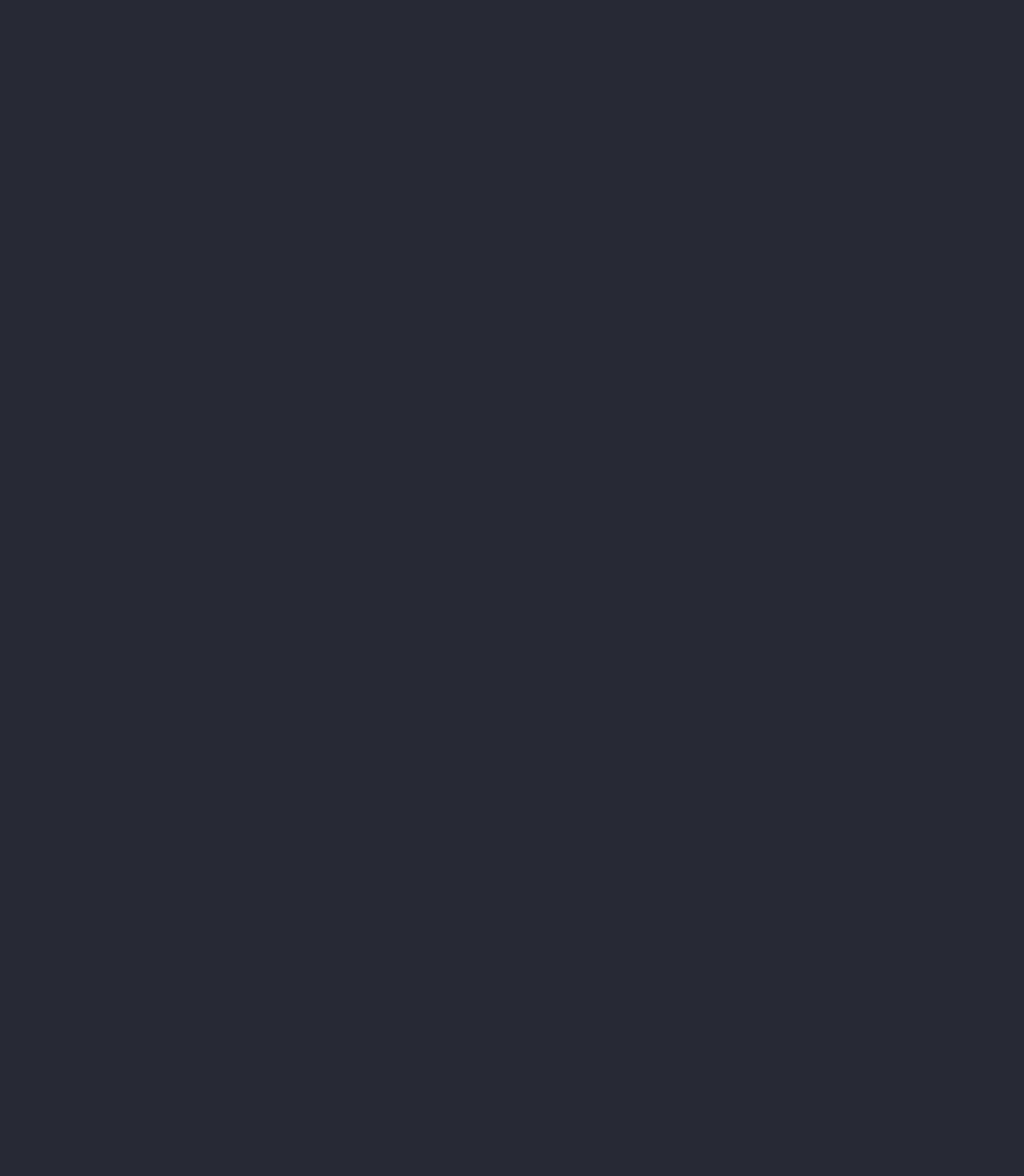
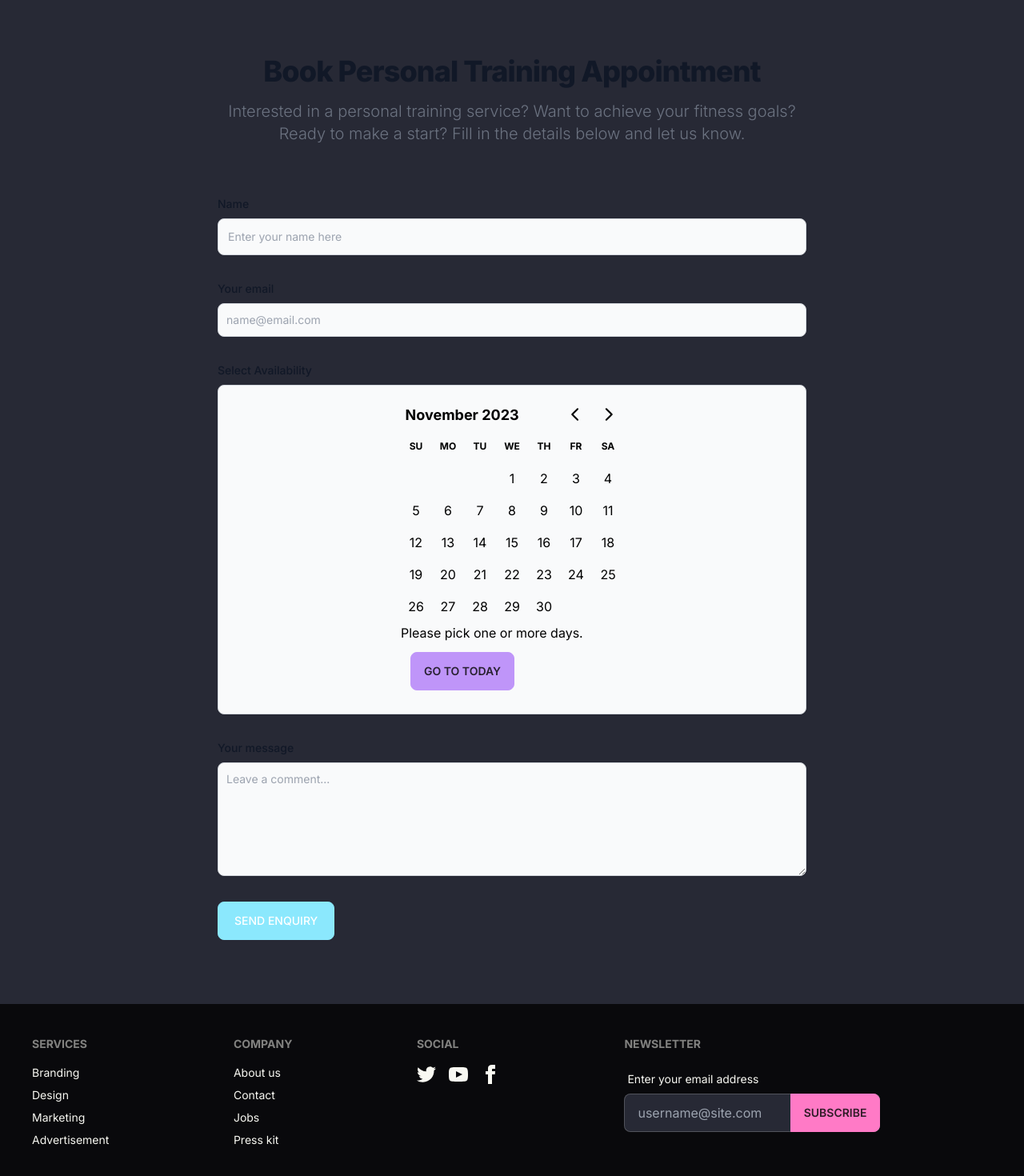
Before and after one commit to TroydonAnabolic/troydon-fitness-next, a Next.js app: page /appointments in a window 1280 px wide. Shown: the part 114-1584 px from the top of the page at 80% size. Before the commit the page ends 800 px from the top, so only its background shows below. Built offline with nearby package versions, Linux system fonts and the light colour scheme.

Commit message:
create skeleton structure for page

```diff
--- /dev/null
+++ b/src/app/Footer.tsx
@@ -0,0 +1,80 @@
+import React from "react";
+
+const Footer = () => {
+  return (
+    <footer className="footer p-10 bg-base-300 text-base-content">
+      <nav>
+        <header className="footer-title">Services</header>
+        <a className="link link-hover">Branding</a>
+        <a className="link link-hover">Design</a>
+        <a className="link link-hover">Marketing</a>
+        <a className="link link-hover">Advertisement</a>
+      </nav>
+      <nav>
+        <header className="footer-title">Company</header>
+        <a className="link link-hover">About us</a>
+        <a className="link link-hover">Contact</a>
+        <a className="link link-hover">Jobs</a>
+        <a className="link link-hover">Press kit</a>
+      </nav>
+      <nav>
+        <header className="footer-title">Social</header>
+        <div className="grid grid-flow-col gap-4">
+          <a>
+            <svg
+              xmlns="http://www.w3.org/2000/svg"
+              width="24"
+              height="24"
+              viewBox="0 0 24 24"
+              className="fill-current"
+            >
+              <path d="M24 4.557c-.883.392-1.832.656-2.828.775 1.017-.609 1.798-1.574 2.165-2.724-.951.564-2.005.974-3.127 1.195-.897-.957-2.178-1.555-3.594-1.555-3.179 0-5.515 2.966-4.797 6.045-4.091-.205-7.719-2.165-10.148-5.144-1.29 2.213-.669 5.108 1.523 6.574-.806-.026-1.566-.247-2.229-.616-.054 2.281 1.581 4.415 3.949 4.89-.693.188-1.452.232-2.224.084.626 1.956 2.444 3.379 4.6 3.419-2.07 1.623-4.678 2.348-7.29 2.04 2.179 1.397 4.768 2.212 7.548 2.212 9.142 0 14.307-7.721 13.995-14.646.962-.695 1.797-1.562 2.457-2.549z"></path>
+            </svg>
+          </a>
+          <a>
+            <svg
+              xmlns="http://www.w3.org/2000/svg"
+              width="24"
+              height="24"
+              viewBox="0 0 24 24"
+              className="fill-current"
+            >
+              <path d="M19.615 3.184c-3.604-.246-11.631-.245-15.23 0-3.897.266-4.356 2.62-4.385 8.816.029 6.185.484 8.549 4.385 8.816 3.6.245 11.626.246 15.23 0 3.897-.266 4.356-2.62 4.385-8.816-.029-6.185-.484-8.549-4.385-8.816zm-10.615 12.816v-8l8 3.993-8 4.007z"></path>
+            </svg>
+          </a>
+          <a>
+            <svg
+              xmlns="http://www.w3.org/2000/svg"
+              width="24"
+              height="24"
+              viewBox="0 0 24 24"
+              className="fill-current"
+            >
+              <path d="M9 8h-3v4h3v12h5v-12h3.642l.358-4h-4v-1.667c0-.955.192-1.333 1.115-1.333h2.885v-5h-3.808c-3.596 0-5.192 1.583-5.192 4.615v3.385z"></path>
+            </svg>
+          </a>
+        </div>
+      </nav>
+      <form>
+        <header className="footer-title">Newsletter</header>
+        <fieldset className="form-control w-80">
+          <label className="label">
+            <span className="label-text">Enter your email address</span>
+          </label>
+          <div className="relative">
+            <input
+              type="text"
+              placeholder="username@site.com"
+              className="input input-bordered w-full pr-16"
+            />
+            <button className="btn btn-primary absolute top-0 right-0 rounded-l-none">
+              Subscribe
+            </button>
+          </div>
+        </fieldset>
+      </form>
+    </footer>
+  );
+};
+
+export default Footer;
--- a/src/app/appointments/page.tsx
+++ b/src/app/appointments/page.tsx
@@ -1,3 +1,4 @@
+import PersonalTrainingForm from "@/components/PersonalTrainingForm";
 import React from "react";
 
 const BookAppointment = () => {
@@ -5,7 +6,7 @@ const BookAppointment = () => {
   return (
     <div>
       <title> Book Appointments</title>
-      <section> Fill in your details here</section>
+      <PersonalTrainingForm />
     </div>
   );
 };
--- a/src/app/globals.css
+++ b/src/app/globals.css
@@ -21,5 +21,5 @@
 
 body {
   color: rgb(var(--foreground-rgb));
-  background: rgb(var(--background-end-rgb));
+  /* background: rgb(var(--background-end-rgb)); */
 }
--- a/src/app/layout.tsx
+++ b/src/app/layout.tsx
@@ -1,9 +1,11 @@
 import "./globals.css";
+import "react-day-picker/dist/style.css";
 import type { Metadata } from "next";
 import { Inter } from "next/font/google";
 import Image from "next/image";
 import Link from "next/link";
 import NavBar from "./NavBar";
+import Footer from "./Footer";
 
 const inter = Inter({ subsets: ["latin"] });
 
@@ -20,8 +22,11 @@ export default function RootLayout({
   return (
     <html lang="en" data-theme="dracula">
       <body className={inter.className}>
-        <NavBar />
-        <main>{children}</main>
+        <div className="flex flex-col min-h-screen">
+          <NavBar />
+          <main className="flex-1 p-4">{children}</main>
+          <Footer />
+        </div>
       </body>
     </html>
   );
--- /dev/null
+++ b/src/components/DatePickerCustom.tsx
@@ -0,0 +1,74 @@
+import React, { useState } from "react";
+import { DayPicker, DateRange, DayClickEventHandler } from "react-day-picker";
+import { addMonths, isSameMonth, isSameDay } from "date-fns";
+
+const DatePickerCustom = () => {
+  const [selectedDays, setSelectedDays] = useState<Date[]>([]);
+  const today = new Date();
+  const nextMonth = addMonths(new Date(), 1);
+  const [month, setMonth] = useState<Date>(nextMonth);
+
+  const handleDayClick: DayClickEventHandler = (day, modifiers) => {
+    const newSelectedDays = [...selectedDays];
+    if (modifiers.selected) {
+      const index = selectedDays.findIndex((selectedDay) =>
+        isSameDay(day, selectedDay)
+      );
+      newSelectedDays.splice(index, 1);
+    } else {
+      newSelectedDays.push(day);
+    }
+    setSelectedDays(newSelectedDays);
+  };
+
+  const handleResetClick = () => setSelectedDays([]);
+
+  let footer = (
+    <div>
+      <p>Please pick one or more days.</p>
+
+      <button
+        className="btn btn-secondary m-3"
+        disabled={isSameMonth(today, month)}
+        onClick={() => setMonth(today)}
+      >
+        Go to Today
+      </button>
+    </div>
+  );
+
+  if (selectedDays.length > 0)
+    footer = (
+      <div>
+        <p>
+          You selected {selectedDays.length} days.{" "}
+          <button className="btn btn-primary m-3" onClick={handleResetClick}>
+            Reset
+          </button>
+        </p>
+        <button
+          className="btn btn-secondary"
+          disabled={isSameMonth(today, month)}
+          onClick={() => setMonth(today)}
+        >
+          Go to Today
+        </button>
+      </div>
+    );
+
+  return (
+    <div className="flex justify-center items-cente bg-gray-50 rounded-lg shadow-sm border border-gray-300 focus:ring-primary-500 focus:border-primary-500 dark:bg-gray-700 dark:border-gray-600 dark:placeholder-gray-400 dark:text-white dark:focus:ring-primary-500 dark:focus:border-primary-500">
+      <DayPicker
+        min={1}
+        onDayClick={handleDayClick}
+        selected={selectedDays}
+        month={month}
+        onMonthChange={setMonth}
+        footer={footer}
+        // className="bg-gray-500 p-4"
+      />
+    </div>
+  );
+};
+
+export default DatePickerCustom;
--- a/src/components/PersonalTrainingForm.tsx
+++ b/src/components/PersonalTrainingForm.tsx
@@ -1,30 +1,103 @@
+"use client";
 import React, { useState } from "react";
-import { DayPicker, DateRange } from "react-day-picker";
-import "react-day-picker/lib/style.css";
+import DatePickerCustom from "./DatePickerCustom";
 
 export default function PersonalTrainingForm() {
-  const initialDays: Date[] = [];
-  const [days, setDays] = React.useState<Date[] | undefined>(initialDays);
   const [notes, setNotes] = useState("");
 
-  const footer =
-    days && days.length > 0 ? (
-      <p>You selected {days.length} day(s).</p>
-    ) : (
-      <p>Please pick one or more days.</p>
-    );
-
-  const handleNotesChange = (e) => {
+  const handleNotesChange = (e: any) => {
     setNotes(e.target.value);
   };
 
   return (
     <div>
-      <h2>Personal Training Form</h2>
-      <form>
+      <section>
+        <div className="py-8 lg:py-16 px-4 mx-auto max-w-screen-md">
+          <h2 className="mb-4 text-4xl tracking-tight font-extrabold text-center text-gray-900 dark:text-white">
+            Book Personal Training Appointment
+          </h2>
+          <p className="mb-8 lg:mb-16 font-light text-center text-gray-500 dark:text-gray-400 sm:text-xl">
+            Interested in a personal training service? Want to achieve your
+            fitness goals? Ready to make a start? Fill in the details below and
+            let us know.
+          </p>
+          <form action="#" className="space-y-8">
+            <div>
+              <label
+                htmlFor="name"
+                className="block mb-2 text-sm font-medium text-gray-900 dark:text-gray-300"
+              >
+                Name
+              </label>
+              <input
+                type="text"
+                id="name"
+                className="block p-3 w-full text-sm text-gray-900 bg-gray-50 rounded-lg border border-gray-300 shadow-sm focus:ring-primary-500 focus:border-primary-500 dark:bg-gray-700 dark:border-gray-600 dark:placeholder-gray-400 dark:text-white dark:focus:ring-primary-500 dark:focus:border-primary-500 dark:shadow-sm-light"
+                placeholder="Enter your name here"
+                required
+              />
+            </div>
+
+            <div>
+              <label
+                htmlFor="email"
+                className="block mb-2 text-sm font-medium text-gray-900 dark:text-gray-300"
+              >
+                Your email
+              </label>
+              <input
+                type="email"
+                id="email"
+                className="shadow-sm bg-gray-50 border border-gray-300 text-gray-900 text-sm rounded-lg focus:ring-primary-500 focus:border-primary-500 block w-full p-2.5 dark:bg-gray-700 dark:border-gray-600 dark:placeholder-gray-400 dark:text-white dark:focus:ring-primary-500 dark:focus:border-primary-500 dark:shadow-sm-light"
+                placeholder="name@email.com"
+                required
+              />
+            </div>
+
+            <div className="sm:col-span-2 ">
+              <label
+                htmlFor="availability"
+                className="block mb-2 text-sm font-medium text-gray-900 dark:text-gray-400"
+              >
+                Select Availability
+              </label>
+              <DatePickerCustom />
+            </div>
+
+            <div className="sm:col-span-2">
+              <label
+                htmlFor="message"
+                className="block mb-2 text-sm font-medium text-gray-900 dark:text-gray-400"
+              >
+                Your message
+              </label>
+              <textarea
+                id="message"
+                rows={6}
+                className="block p-2.5 w-full text-sm text-gray-900 bg-gray-50 rounded-lg shadow-sm border border-gray-300 focus:ring-primary-500 focus:border-primary-500 dark:bg-gray-700 dark:border-gray-600 dark:placeholder-gray-400 dark:text-white dark:focus:ring-primary-500 dark:focus:border-primary-500"
+                placeholder="Leave a comment..."
+              />
+            </div>
+
+            <button
+              type="submit"
+              className="btn btn-info py-3 px-5 text-sm font-medium text-center text-white rounded-lg bg-primary-700 sm:w-fit hover:bg-primary-800 focus:ring-4 focus:outline-none focus:ring-primary-300 dark:bg-primary-600 dark:hover:bg-primary-700 dark:focus:ring-primary-800"
+            >
+              Send Enquiry
+            </button>
+          </form>
+        </div>
+      </section>
+
+      {/* <form>
         <div>
-          <label htmlFor="name">Name:</label>
-          <input type="text" id="name" name="name" required />
+        <label htmlFor="name">Name:</label>
+
+          <input
+            type="text"
+            placeholder="Type here"
+            className="input input-bordered input-info w-full max-w-xs"
+          />
         </div>
         <div>
           <label htmlFor="email">Email:</label>
@@ -34,16 +107,7 @@ export default function PersonalTrainingForm() {
           <label htmlFor="phone">Phone Number:</label>
           <input type="tel" id="phone" name="phone" required />
         </div>
-        <div>
-          <label>Date Range:</label>
-          <DayPicker
-            mode="multiple"
-            min={1}
-            selected={days}
-            onSelect={setDays}
-            footer={footer}
-          />
-        </div>
+        <DatePickerCustom />
         <div>
           <label>Notes:</label>
           <textarea
@@ -54,7 +118,7 @@ export default function PersonalTrainingForm() {
           />
         </div>
         <button type="submit">Submit</button>
-      </form>
+      </form> */}
     </div>
   );
 }
```
Also changed, not shown: src/app/NavBar.tsx (+13 -5 lines), src/app/page.tsx (+19 -16 lines).
